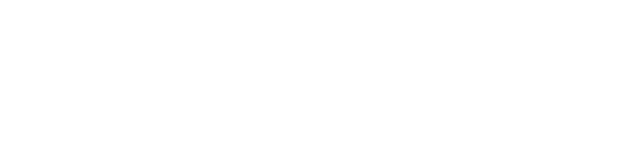
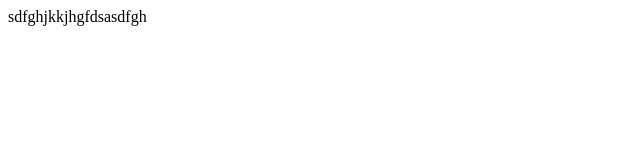
Before and after one commit to santip-a/first-project, a plain HTML site: page index.html in a window 1280 px wide. Shown: the whole page, without its empty margins (0-640 px from the left). Drawn offline with Linux system fonts and the light colour scheme.

Commit message:
редактирование стилей

```diff
--- a/index.html
+++ b/index.html
@@ -7,6 +7,7 @@
     <title>Document</title>
 </head>
 <body>
+    <div class="temp">sdfghjkkjhgfdsasdfgh</div>
 
 </body>
 </html>
--- a/style.css
+++ b/style.css
@@ -0,0 +1,3 @@
+.temp {
+    color: red;
+}
```
